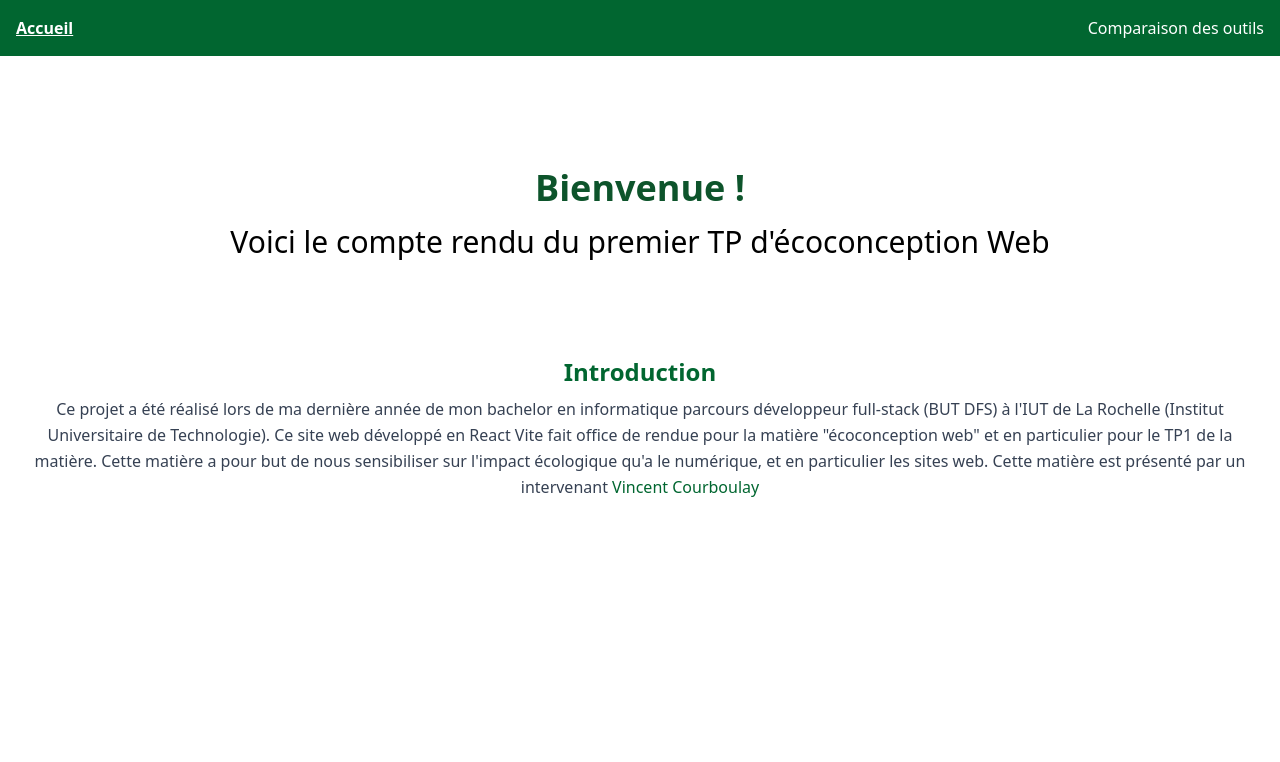
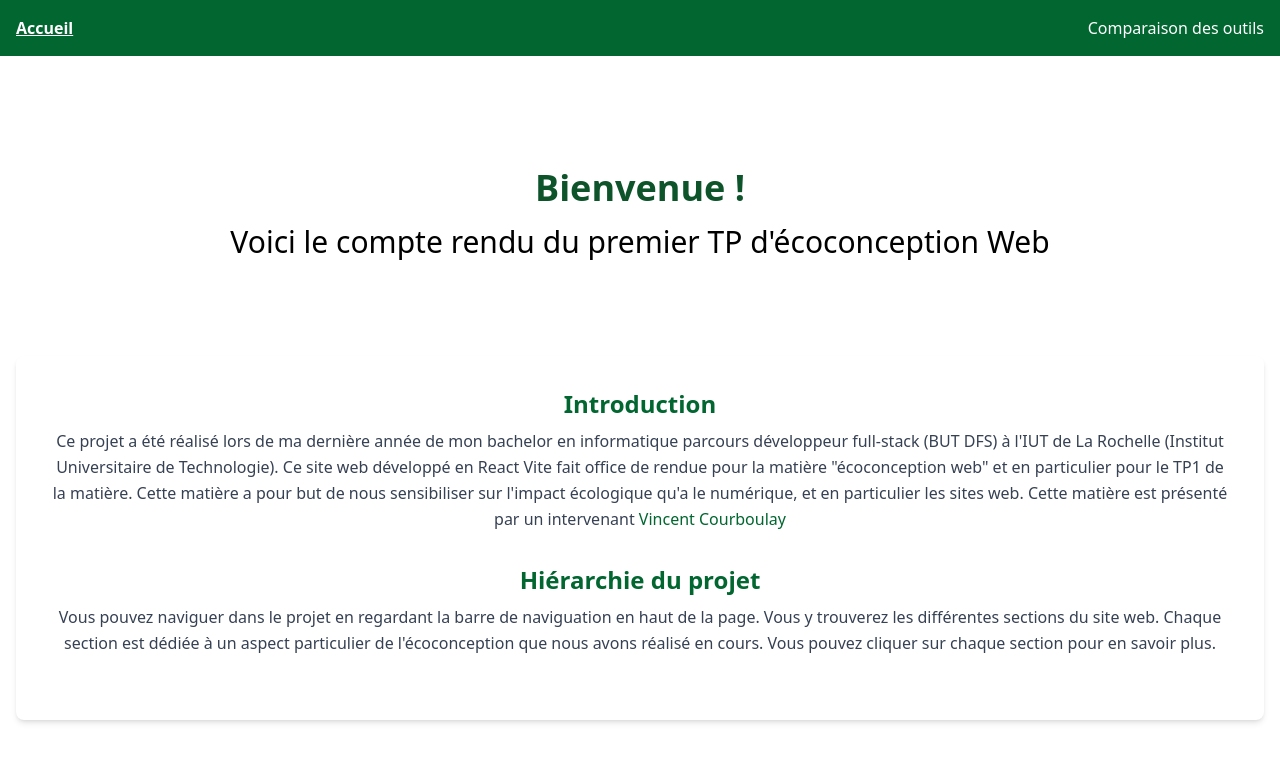
Before and after one commit to NotSkilix/BUT5-Ecoconception-WEB, a React (Vite) app: page / in a window 1280 px wide. Shown: the top 762 px of the page. Built offline with nearby package versions, Linux system fonts and the light colour scheme.

Commit message:
feat(Home): refactor Home component to use HomeText for structured content and update homeText.json format

```diff
--- a/src/components/home/Home.jsx
+++ b/src/components/home/Home.jsx
@@ -1,6 +1,6 @@
 import Navbar from "../shared/Navbar.jsx";
-import TextSection from "../shared/TextSection.jsx";
 import text from "../../data/home/homeText.json"
+import HomeText from "./HomeText.jsx";
 
 const Home = () => {
     return (
@@ -12,9 +12,7 @@ const Home = () => {
                     <h2 className="text-black font-normal">Voici le compte rendu du premier TP d'écoconception Web </h2>
                 </div>
                 <div>
-                    <div>
-                        <TextSection content={text.introduction.content} title={text.introduction.title} subtitle={text.introduction.subtitle} />
-                    </div>
+                    <HomeText texts={text}/>
                 </div>
             </div>
         </div>
--- /dev/null
+++ b/src/components/home/HomeText.jsx
@@ -0,0 +1,14 @@
+import React from "react";
+import TextSection from "../shared/TextSection.jsx";
+
+const HomeText = ({ texts }) => {
+    return (
+        <div className="mb-4 space-y-6 py-8 px-8 bg-white rounded-lg shadow-md">
+            {texts.map((text, index) => (
+                <TextSection key={index} title={text.title} content={text.content} subtitle={text.subtitle} />
+            ))}
+        </div>
+    );
+};
+
+export default HomeText;
--- a/src/components/shared/TextSection.jsx
+++ b/src/components/shared/TextSection.jsx
@@ -1,9 +1,6 @@
 import React from "react";
 
 const TextSection = ({ title, subtitle, content }) => {
-
-    console.log(content)
-
     return (
         <div className="mb-8">
             {title && <h3>{title}</h3>}
@@ -11,8 +8,8 @@ const TextSection = ({ title, subtitle, content }) => {
 
             {Array.isArray(content)
                 ?
-                    content.map((element) => (
-                        <div className="text-gray-700 leading-relaxed text-center" dangerouslySetInnerHTML={{ __html: element }}/>
+                    content.map((element, key) => (
+                        <div key={key} className="text-gray-700 leading-relaxed text-center" dangerouslySetInnerHTML={{ __html: element }}/>
                     ))
                 :
                 <div className="text-gray-700 leading-relaxed text-center" dangerouslySetInnerHTML={{ __html: content }}/>
--- a/src/data/home/homeText.json
+++ b/src/data/home/homeText.json
@@ -1,8 +1,12 @@
-{
-  "introduction" :
-    {
-      "title" : "Introduction",
-      "subtitle":  null,
-      "content": "Ce projet a été réalisé lors de ma dernière année de mon bachelor en informatique parcours développeur full-stack (BUT DFS) à l'IUT de La Rochelle (Institut Universitaire de Technologie). Ce site web développé en React Vite fait office de rendue pour la matière \"écoconception web\" et en particulier pour le TP1 de la matière. Cette matière a pour but de nous sensibiliser sur l'impact écologique qu'a le numérique, et en particulier les sites web. Cette matière est présenté par un intervenant <a target=\"_blank\" href=\"https://www.linkedin.com/in/vincent-courboulay-7a819732\">Vincent Courboulay</a>"
-    }
-}
+[
+  {
+    "title" : "Introduction",
+    "subtitle":  null,
+    "content": "Ce projet a été réalisé lors de ma dernière année de mon bachelor en informatique parcours développeur full-stack (BUT DFS) à l'IUT de La Rochelle (Institut Universitaire de Technologie). Ce site web développé en React Vite fait office de rendue pour la matière \"écoconception web\" et en particulier pour le TP1 de la matière. Cette matière a pour but de nous sensibiliser sur l'impact écologique qu'a le numérique, et en particulier les sites web. Cette matière est présenté par un intervenant <a target=\"_blank\" href=\"https://www.linkedin.com/in/vincent-courboulay-7a819732\">Vincent Courboulay</a>"
+  },
+  {
+    "title": "Hiérarchie du projet",
+    "subtitle": null,
+    "content": "Vous pouvez naviguer dans le projet en regardant la barre de naviguation en haut de la page. Vous y trouverez les différentes sections du site web. Chaque section est dédiée à un aspect particulier de l'écoconception que nous avons réalisé en cours. Vous pouvez cliquer sur chaque section pour en savoir plus."
+  }
+]
--- a/src/index.css
+++ b/src/index.css
@@ -29,6 +29,9 @@
     h3 {
         @apply text-2xl font-bold text-green-800 mb-2
     }
+    h4 {
+        @apply text-xl font-semibold text-green-800 mb-2
+    }
     a {
         @apply font-medium text-green-800 no-underline;
     }
```
